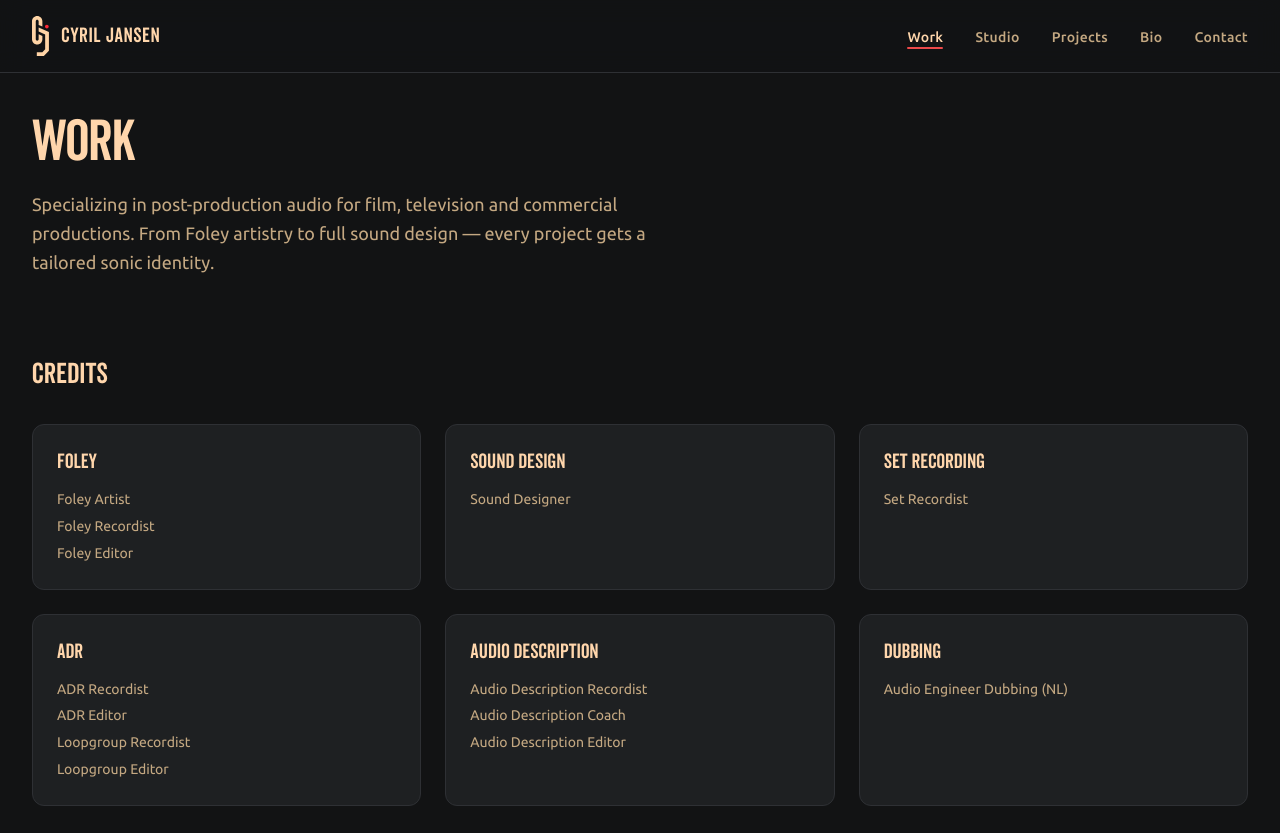
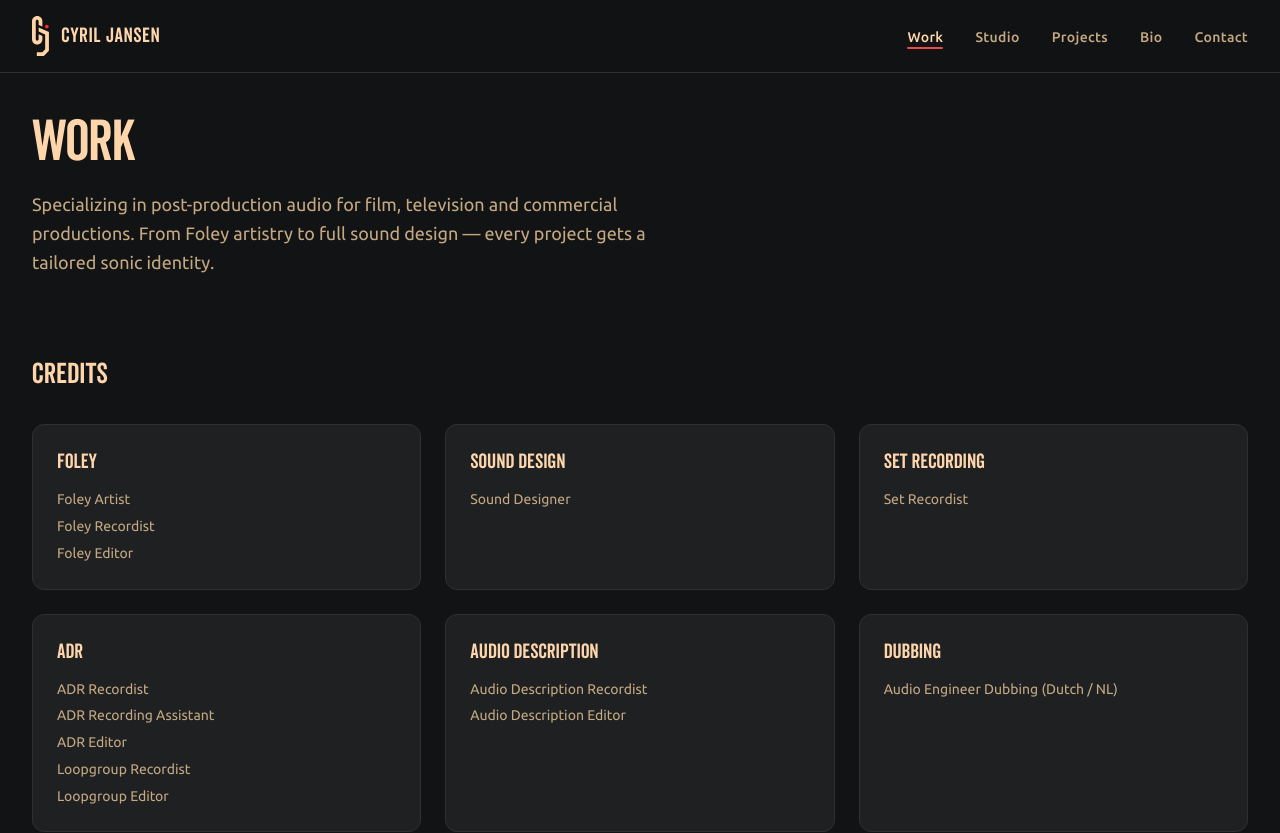
Before and after one commit to Michelvanderput/cj, a React (Vite) app: page /work in a window 1280 px wide. Shown: the top 833 px of the page. Built offline with nearby package versions, Linux system fonts and the light colour scheme.

Commit message:
Update projects via admin (2/17/2026)

```diff
--- a/src/components/FilterBar.tsx
+++ b/src/components/FilterBar.tsx
@@ -10,7 +10,7 @@ const FilterBar = ({ tags, labels, selectedTags, onTagToggle, onClearAll }: Filt
   return (
     <div className="space-y-4">
       <div className="flex items-center justify-between">
-        <h3 className="text-body-sm font-medium tracking-wide text-tx-secondary">Filter by credit</h3>
+        <h3 className="text-body-sm font-medium tracking-wide text-tx-secondary">Filter by work</h3>
         {selectedTags.length > 0 && (
           <button
             onClick={onClearAll}
--- a/src/data/disciplines.ts
+++ b/src/data/disciplines.ts
@@ -55,6 +55,7 @@ export const CREDITS: CreditCategory[] = [
       'Automated Dialogue Replacement: re-recording dialogue in a controlled studio environment for perfect audio quality.',
     subCredits: [
       { id: 'adr-recordist', label: 'ADR Recordist' },
+      { id: 'adr-recording-assistant', label: 'ADR Recording Assistant' },
       { id: 'adr-editor', label: 'ADR Editor' },
       { id: 'loopgroup-recordist', label: 'Loopgroup Recordist' },
       { id: 'loopgroup-editor', label: 'Loopgroup Editor' },
@@ -67,7 +68,6 @@ export const CREDITS: CreditCategory[] = [
       'Recording and editing audio descriptions that make visual media accessible to blind and visually impaired audiences.',
     subCredits: [
       { id: 'ad-recordist', label: 'Audio Description Recordist' },
-      { id: 'ad-coach', label: 'Audio Description Coach' },
       { id: 'ad-editor', label: 'Audio Description Editor' },
     ],
   },
@@ -77,7 +77,7 @@ export const CREDITS: CreditCategory[] = [
     description:
       'Audio engineering for dubbed productions, ensuring seamless voice replacement and audio quality across languages.',
     subCredits: [
-      { id: 'dubbing-engineer', label: 'Audio Engineer Dubbing (NL)' },
+      { id: 'dubbing-engineer', label: 'Audio Engineer Dubbing (Dutch / NL)' },
     ],
   },
 ];
--- a/src/pages/Home.tsx
+++ b/src/pages/Home.tsx
@@ -42,7 +42,7 @@ const Home = () => {
     };
   }, [prefersReduced]);
 
-  const featuredProjects = projects.slice(0, 3);
+  const featuredProjects = [...projects].sort((a, b) => b.year - a.year).slice(0, 3);
 
   return (
     <div className="section-container">
--- a/src/pages/Projects.tsx
+++ b/src/pages/Projects.tsx
@@ -41,14 +41,16 @@ const Projects = () => {
   }, [selectedTags, animateGrid]);
 
   const filteredProjects = useMemo(() => {
-    return projects.filter((project) => {
+    return projects
+      .filter((project) => {
         return (
           selectedTags.length === 0 ||
           selectedTags.some((headId) =>
             getSubCreditIds(headId).some((subId) => (project.credits ?? []).includes(subId))
           )
         );
-    });
+      })
+      .sort((a, b) => b.year - a.year);
   }, [projects, selectedTags]);
 
   const handleTagToggle = (tag: string) => {
```
Lines whose indentation alone changed are shown as unchanged.
